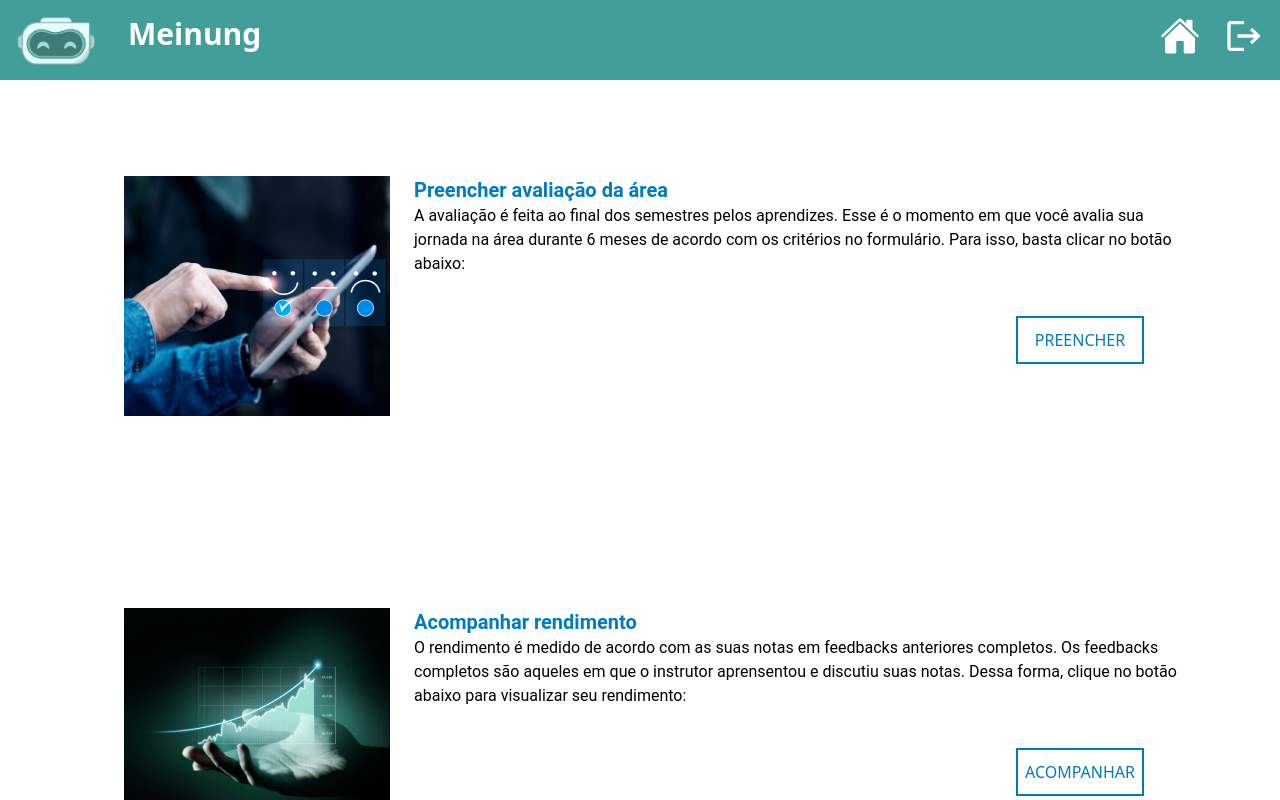
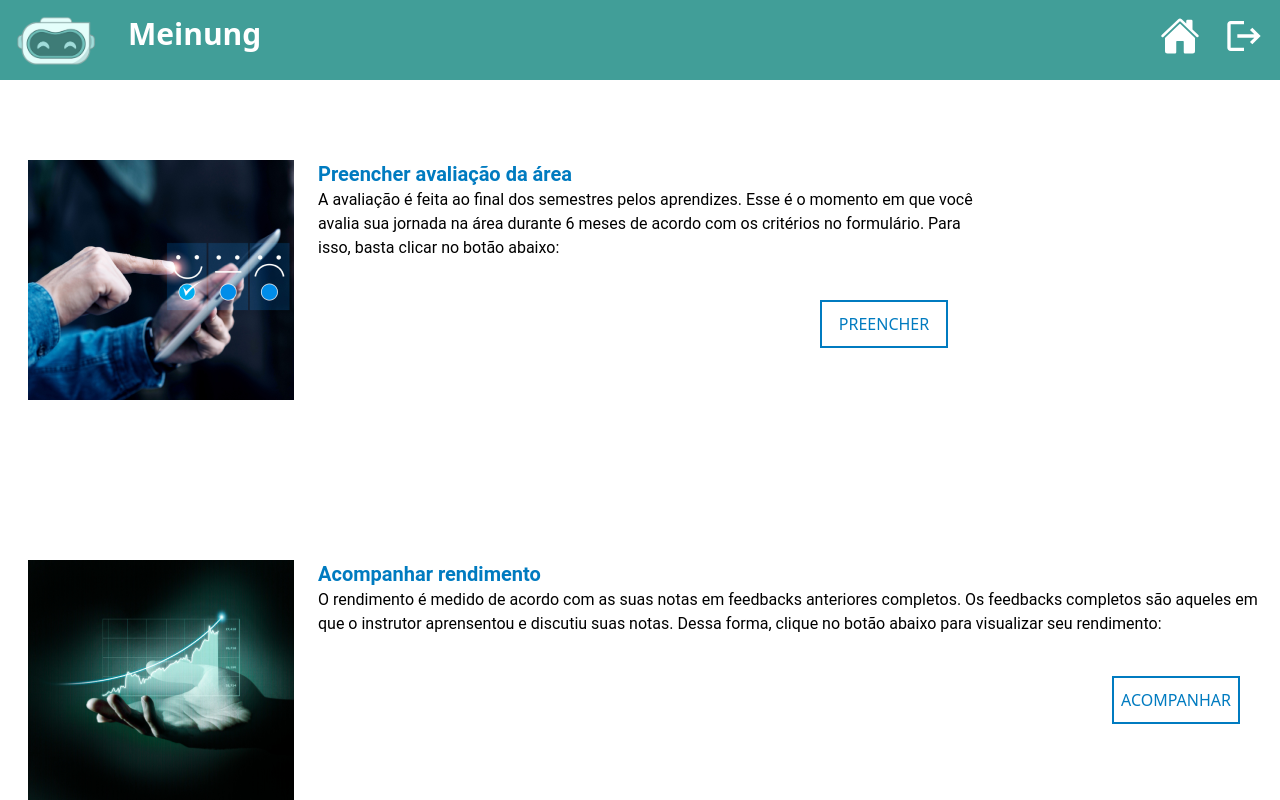
Before and after one commit to AVITORIAC/FrontTailwind, a React (Vite) app: page /Home_aprendiz in a window 1280 px wide. Shown: the top 800 px of the page. Built offline with nearby package versions, Linux system fonts and the light colour scheme.

Commit message:
Sprint 2

```diff
--- a/src/assets/Componentes/Input.jsx
+++ b/src/assets/Componentes/Input.jsx
@@ -5,7 +5,7 @@ function Input(props) { // INPUT COM BORDA AZUL
     return (
         <div>
             <label for="price" className="block text-base font-medium mb-2 font-roboto text-gray-900">{props.label}</label>
-            <input value={props.value} onChange={props.onChange} type={props.type} className="block w-80 py-1.5 pl-2 text-black ring-1  focus:ring-indigo-400 placeholder:text-black font-roboto" placeholder="Insira um texto" />
+            <input value={props.value} onChange={props.onChange} type={props.type} accept=".xlsx, .xls" className="block w-80 py-1.5 pl-2 text-black ring-1  focus:ring-indigo-400 placeholder:text-black font-roboto" placeholder="Insira um texto" />
         </div>
     )
 }
--- a/src/assets/Pages/Aprendiz/Home_aprendiz.jsx
+++ b/src/assets/Pages/Aprendiz/Home_aprendiz.jsx
@@ -13,8 +13,8 @@ function Home_aprendiz() { //FUNÇÃO DA TELA INICIAL DO ACESSO DE APRENDIZ
 
         case 'adm':
             return (
-                <div className={'ml-7 h-full '}>
-                    <div className={'flex p-24'}>
+                <div className={'ml-7 h-full flex flex-col justify-around'}>
+                    <div className={'flex max-w-[60rem]'}>
                         <img src={img1} alt="" />
                         <div className={'ml-6'}>
                             <h1 className={'font-roboto font-bold text-fonte text-2xl sm:text-xl'}>Preencher avaliação da área</h1>
@@ -25,7 +25,7 @@ function Home_aprendiz() { //FUNÇÃO DA TELA INICIAL DO ACESSO DE APRENDIZ
                             </div>
                         </div>
                     </div>
-                    <div className={'flex p-24'}>
+                    <div className={'flex '}>
                         <img src={img2} alt="" />
                         <div className={'ml-6'}>
                             <h1 className={'font-roboto font-bold text-fonte text-2xl sm:text-xl'}>Acompanhar rendimento</h1>
```
